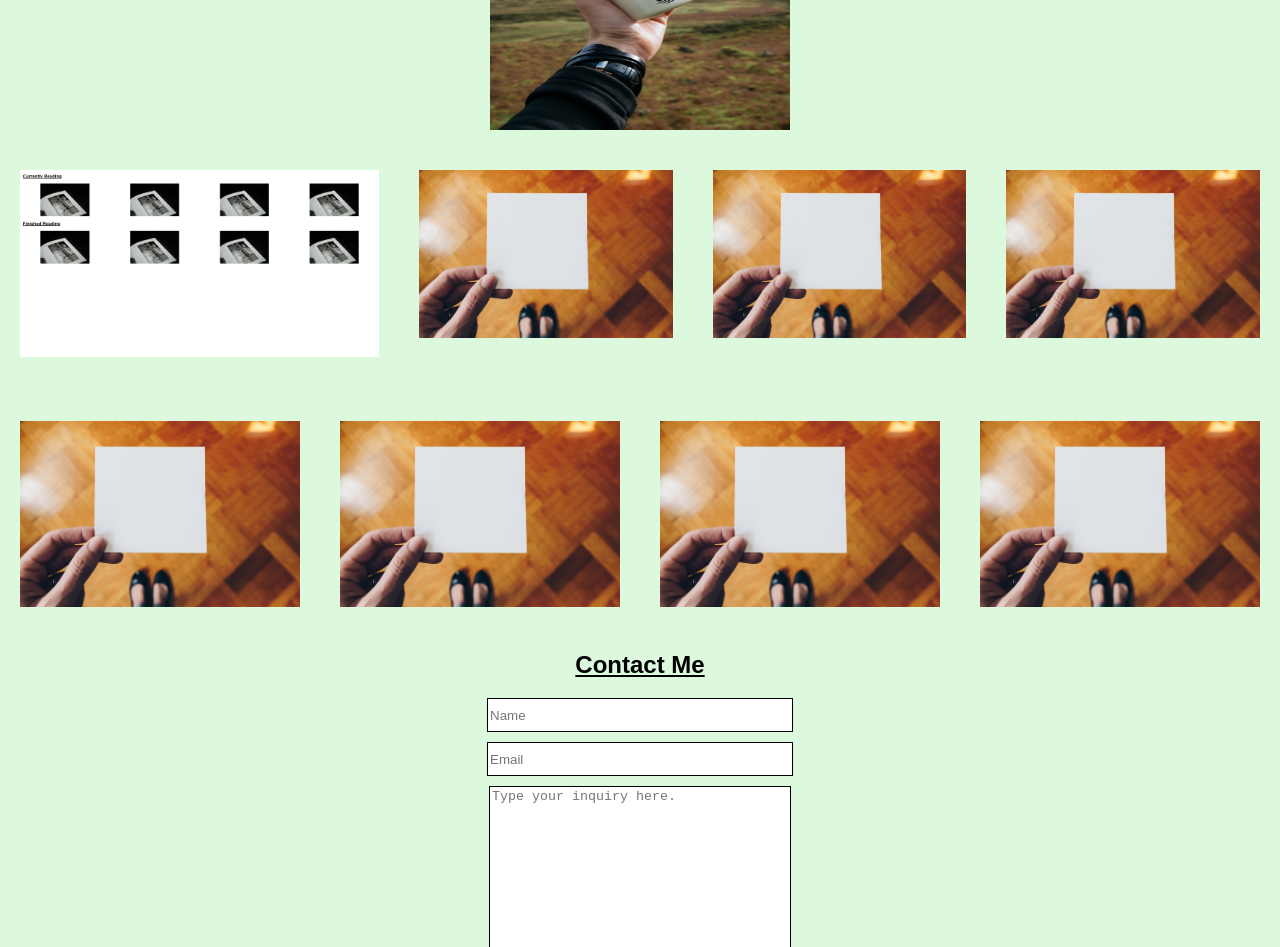
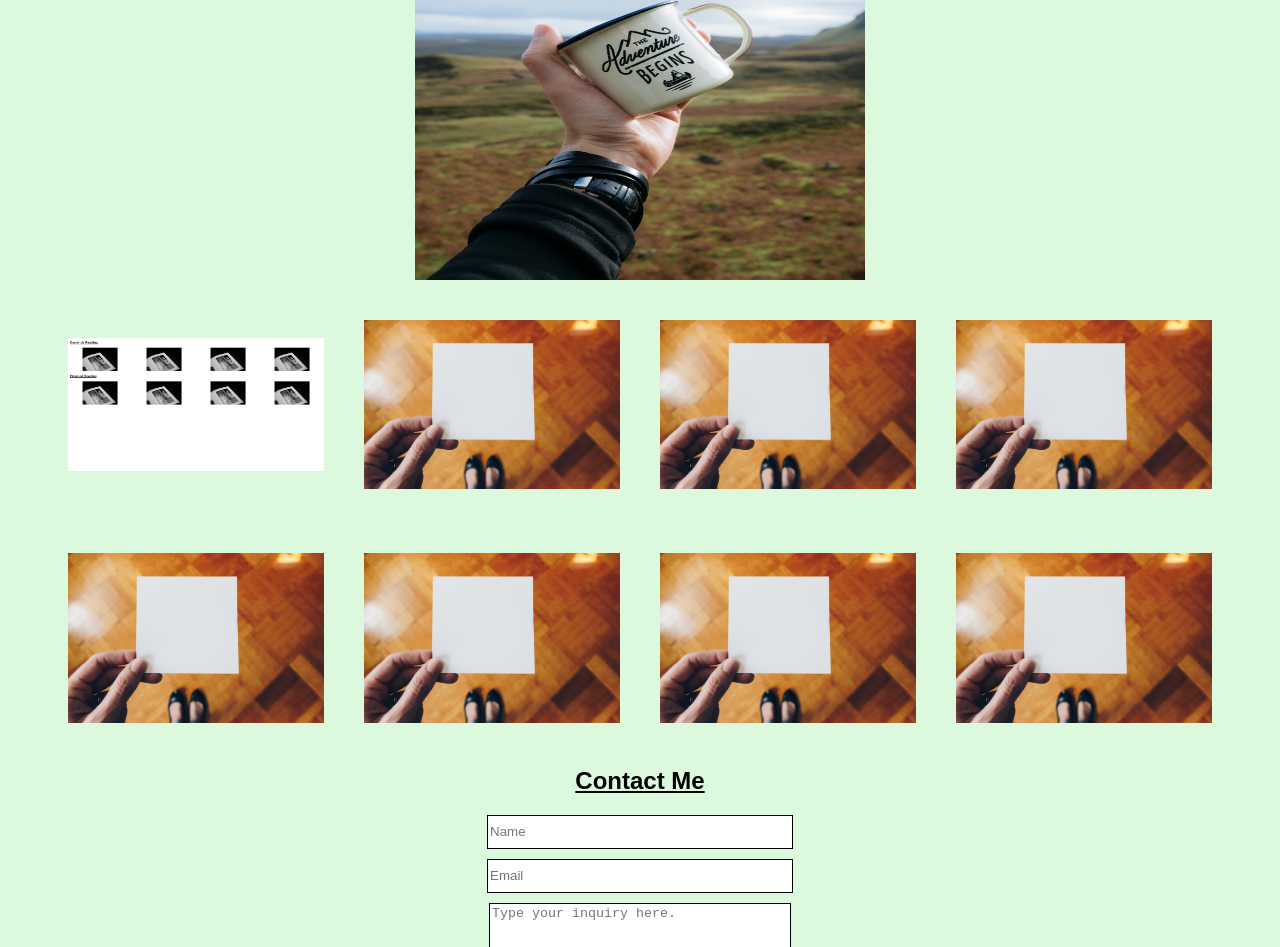
Before and after one commit to wbray93/portfolioreactrebuild, a React (Create React App) app: page / in a window 1280 px wide. Shown: the part 880-1827 px from the top of the page. Built offline with nearby package versions, Linux system fonts and the light colour scheme.

Commit message:
fixed issues with mapping used better data structure for projects section as well as fixed css

```diff
--- a/src/components/projects/index.jsx
+++ b/src/components/projects/index.jsx
@@ -1,34 +1,66 @@
 import * as React from "react";
 
-const imagesRowOne = [
-  "/images/myreadinglist.png",
-  "/images/portfolio placeholder.jpg",
-  "/images/portfolio placeholder.jpg",
-  "/images/portfolio placeholder.jpg"
+const projects = [
+  {
+    name: "readinglist",
+    image: "/images/myreadinglist.png",
+    link: "https://my-reading-list-and-wishlist.herokuapp.com/"
+  },
+  {
+    name: "placeholder2",
+    image: "/images/portfolio placeholder.jpg"
+  },
+  {
+    name: "placehokder3",
+    image: "/images/portfolio placeholder.jpg"
+  },
+  {
+    name: "placeholder4",
+    image: "/images/portfolio placeholder.jpg"
+  },
+  {
+    name: "placeholder5",
+    image: "/images/portfolio placeholder.jpg"
+  },
+  {
+    name: "placeholder6",
+    image: "/images/portfolio placeholder.jpg"
+  },
+  {
+    name: "placeholder7",
+    image: "/images/portfolio placeholder.jpg"
+  },
+  {
+    name: "placeholder8",
+    image: "/images/portfolio placeholder.jpg"
+  }
 ];
 
-const imagesRowTwo = [
-  "/images/portfolio placeholder.jpg",
-  "/images/portfolio placeholder.jpg",
-  "/images/portfolio placeholder.jpg",
-  "/images/portfolio placeholder.jpg"
-];
+let projectsByRow = [];
+
+// Add projects by row with max of 4 elements
+while(projects.length > 4) {
+  projectsByRow.push(projects.splice(0,4));
+}
+
+// Push remaining into last row
+projectsByRow.push(projects);
 
 const Projects = ({ className }) => (
-  <div className={`project-section ${className}`}>
-    <div className="projectflex">
-      {imagesRowOne.map((img, i) => (
-        <a className="projectsrowone" key={i}>
-          <img className="img-responsive" src={img} alt="projectthumbnail" />
-        </a>
-      ))}
-    </div>
-    <div className="projectflex">
-      {imagesRowTwo.map((img, i) => (
-        <a className="projectsrowtwo" key={i}>
-          <img className="img-responsive" src={img} alt="projectthumbnail" />
-        </a>
-      ))}
+  <div className={className}>
+    <div>
+        { // Map each individual row
+          projectsByRow.map(row => (
+          <div className="projects-row">
+          {// Map each individual project (image)
+            row.map(project => (
+            <a href={project.link} key={project.name}>
+              <img className="project" src={project.image} alt={project.name} />
+            </a>
+          ))
+          }
+          </div>
+        ))}
     </div>
   </div>
 );
--- a/src/components/skills/index.jsx
+++ b/src/components/skills/index.jsx
@@ -1,9 +1,13 @@
 import * as React from "react";
 
-
 const Skills = () => (
-  <div className="skills-section">
-    <img src={"/images/adventurecup.jpg"} alt="adventure cup background" width="300" height="300"/>
+  <div className="skills-section img-responsive skills-desktop">
+    <img
+      src={"/images/adventurecup.jpg"}
+      alt="adventure cup background"
+      height="450px"
+      width="450px"
+    />
   </div>
 );
 
--- a/src/index.css
+++ b/src/index.css
@@ -98,7 +98,7 @@ h5 {
 }
 
 .desktop-only {
-  display: none;
+  display: none!important;
 }
 
 .home-page-description {
@@ -123,22 +123,18 @@ h5 {
   border-radius: 4px;
 }
 
-.projectsrowone {
-  max-width: 400px;
+.project {
+  width: 90vw;
+  display: inline-block;
   margin-top: 20px;
   padding: 20px;
 }
 
-.projectflex {
+.projects-row {
   display: flex;
   flex-direction: column;
-  justify-content: space-between;
-}
-
-.projectsrowtwo {
-  max-width: 400px;
-  margin-top: 20px;
-  padding: 20px;
+  justify-content: center;
+  align-items: center;
 }
 
 /* Small devices (landscape phones, 576px and up) */
@@ -146,8 +142,13 @@ h5 {
 
 /* Medium devices (tablets, 768px and up) */
 @media (min-width: 768px) {
-  .projectflex {
+  .projects-row {
     flex-direction: row;
+  }
+
+  .project {
+    width: 20vw;
+    padding: 10px;
   }
 }
 
@@ -158,7 +159,7 @@ h5 {
   }
 
   .desktop-only {
-    display: block;
+    display: block!important;
   }
 
   .professional-image {
@@ -186,6 +187,10 @@ h5 {
     color: red;
     transition: color 500ms linear;
   }
+
+  .project {
+    padding: 20px;
+  }
 }
 
 /* Extra large devices (large desktops, 1200px and up) */
```
